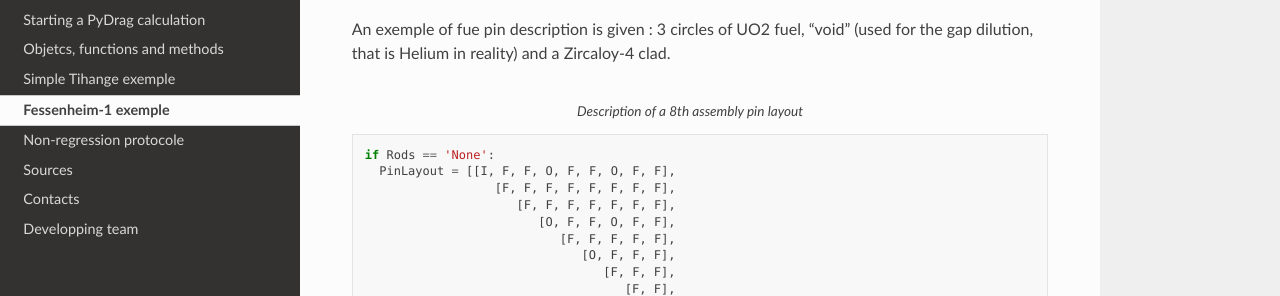
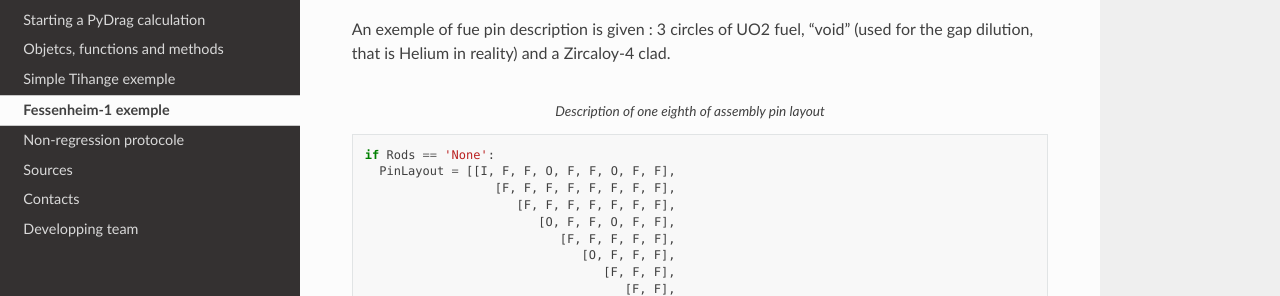
Before and after one commit to Ben105m/rtd-tutorial, a Sphinx documentation site: the page built from docs/source/exemple1.rst, in a window 1280 px wide and 900 px high, scrolled down 2233 px. Shown: the part 155-451 px from the top of the window. Built offline with Sphinx 7.4.7 and the Read the Docs theme 2.0.0, drawn with Linux system fonts in a browser that asks for light colours.

Commit message:
Update exemple1.rst

```diff
--- a/docs/source/exemple1.rst
+++ b/docs/source/exemple1.rst
@@ -86,7 +86,7 @@ The grids are declared : in this case, they are described as 7 grids of 611.4 g
 An exemple of fue pin description is given : 3 circles of UO2 fuel, "void" (used for the gap dilution, that is Helium in reality) and a Zircaloy-4 clad.
 
 .. code-block:: python
-  :caption: Description of a 8th assembly pin layout
+  :caption: Description of one eighth of assembly pin layout
 
   if Rods == 'None':
     PinLayout = [[I, F, F, O, F, F, O, F, F],
```
